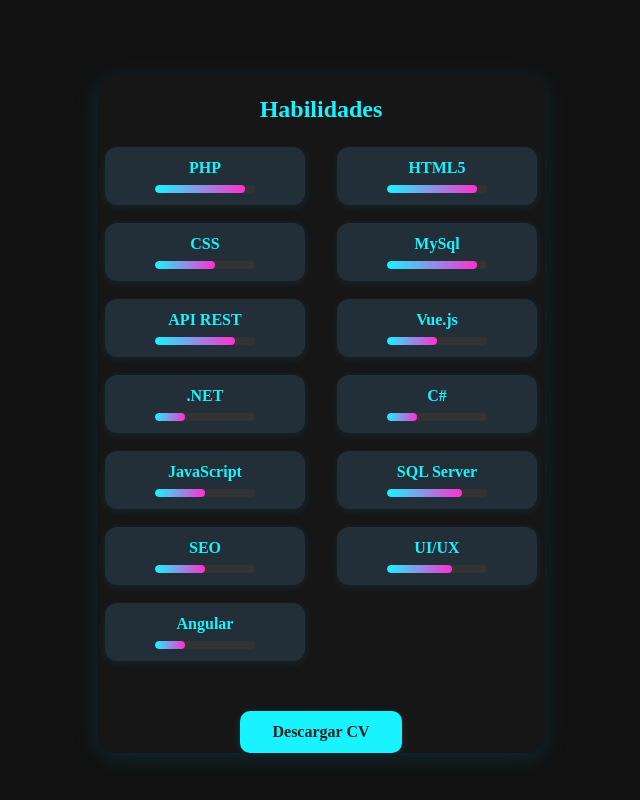
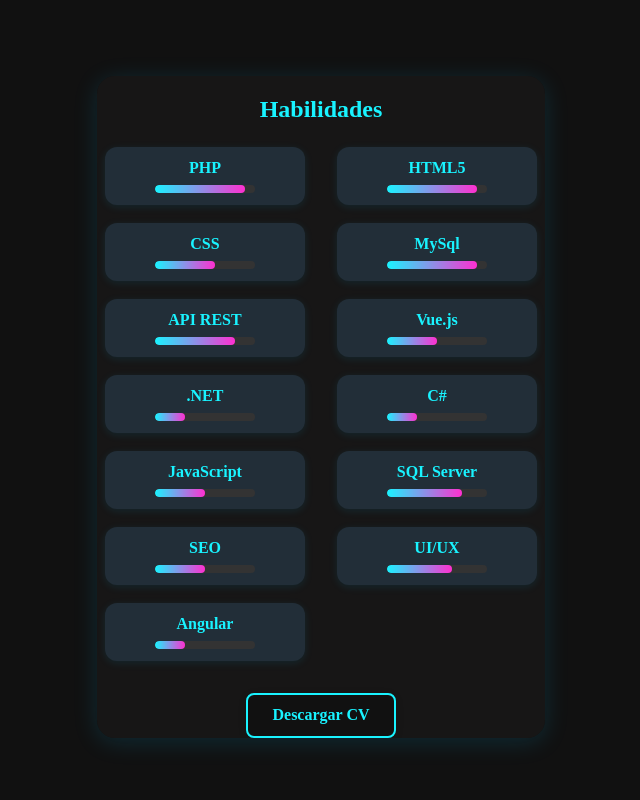
Before and after one commit to watefa1/gabrielguevara.portafolio, an Angular app: page / in a window 1280 px wide. Shown: the part 2714-3514 px from the top of the page, without its empty margins (319-959 px from the left). Built offline with nearby package versions, Linux system fonts and the light colour scheme; a web font is replaced by a local one.

Commit message:
ajustes resolucion

```diff
--- a/src/app/contacto/contacto.css
+++ b/src/app/contacto/contacto.css
@@ -51,20 +51,22 @@
   box-shadow: 0 0 12px rgba(1,196,255,0.5);
 }
 
-.glass-form button {
-  background: rgb(1,196,255);
-  color: #000;
+
+.btn-proyecto {
+  background: #111;
+  color: #19f3ff;
+  padding: 0.7em 1.5em;
+  border-radius: 8px;
   font-weight: bold;
-  padding: 12px;
-  border: none;
-  border-radius: 12px;
+  text-decoration: none;
+  box-shadow: 0 2px 8px rgba(0,0,0,0.10);
+  border: 2px solid #19f3ff;
+  transition: background 0.2s, color 0.2s;
   cursor: pointer;
-  transition: all 0.3s ease;
 }
-
-.glass-form button:hover {
-  background: rgba(1,196,255,0.8);
-  box-shadow: 0 0 12px rgba(1,196,255,0.7);
+.btn-proyecto:hover {
+  background: #19f3ff;
+  color: #111;
 }
 
 .social-buttons {
--- a/src/app/contacto/contacto.html
+++ b/src/app/contacto/contacto.html
@@ -10,7 +10,7 @@
   <label id="contacto-label-message" for="message">Mensaje</label>
   <textarea id="message" name="message" rows="5" required placeholder="Mensaje..." data-ph="contacto-ph-message"></textarea>
 
-  <button type="submit" id="contacto-btn">Enviar</button>
+  <button type="submit" id="contacto-btn" class="btn-proyecto">Enviar</button>
   </form>
 
  <p id="contacto-social-label">O podes encontrarme en:</p>
--- a/src/app/skills/skills.html
+++ b/src/app/skills/skills.html
@@ -15,6 +15,6 @@
     <div class="skill-badge">UI/UX <div class="skill-bar"><div class="skill-bar-fill" style="width:65%"></div></div></div>
     <div class="skill-badge">Angular <div class="skill-bar"><div class="skill-bar-fill" style="width:30%"></div></div></div>
   </div>
-  <a href="assets/cv_gabrielguevara_es.pdf" download class="cv-download-btn" id="cv-btn-es">Descargar CV</a>
-  <a href="assets/cv-gabriel-guevara.pdf" download class="cv-download-btn" id="cv-btn-en" style="display:none">Download CV</a>
+  <a href="assets/cv_gabrielguevara_es.pdf" download class="btn-proyecto" id="cv-btn-es">Descargar CV</a>
+  <a href="assets/cv-gabriel-guevara.pdf" download class="btn-proyecto" id="cv-btn-en" style="display:none">Download CV</a>
 </section>
--- a/src/app/sobre-mi/sobre-mi.css
+++ b/src/app/sobre-mi/sobre-mi.css
@@ -106,28 +106,28 @@
   margin-top: 8px;
   overflow: hidden;
 }
+.btn-proyecto {
+  background: #111;
+  color: #19f3ff;
+  padding: 0.7em 1.5em;
+  border-radius: 8px;
+  font-weight: bold;
+  text-decoration: none;
+  box-shadow: 0 2px 8px rgba(0,0,0,0.10);
+  border: 2px solid #19f3ff;
+  transition: background 0.2s, color 0.2s;
+  cursor: pointer;
+}
+.btn-proyecto:hover {
+  background: #19f3ff;
+  color: #111;
+}
 .skill-bar-fill {
   height: 100%;
   background: linear-gradient(90deg, #19f3ff, #ff2fd0);
   border-radius: 6px;
   transition: width 0.7s;
-}
-.cv-download-btn {
-  display: inline-block;
-  margin-top: 18px;
-  background: #19f3ff;
-  color: #222;
-  font-weight: bold;
-  padding: 12px 32px;
-  border-radius: 10px;
-  text-decoration: none;
-  box-shadow: 0 2px 8px rgba(1,196,255,0.15);
-  transition: background 0.2s, color 0.2s;
-}
-.cv-download-btn:hover {
-  background: #ff2fd0;
-  color: #fff;
-}
+}s
 
 .foto-perfil img {
   width: 100%;
--- a/src/main.server.ts
+++ b/src/main.server.ts
@@ -1,4 +1,4 @@
-import { bootstrapApplication } from '@angular/platform-browser';
+                                                                                                                                                                                                        import { bootstrapApplication } from '@angular/platform-browser';
 import { App } from './app/app';
 import { config } from './app/app.config.server';
 
```
Also changed, not shown: 1 other file (tests, documents, lock files or other folders).
